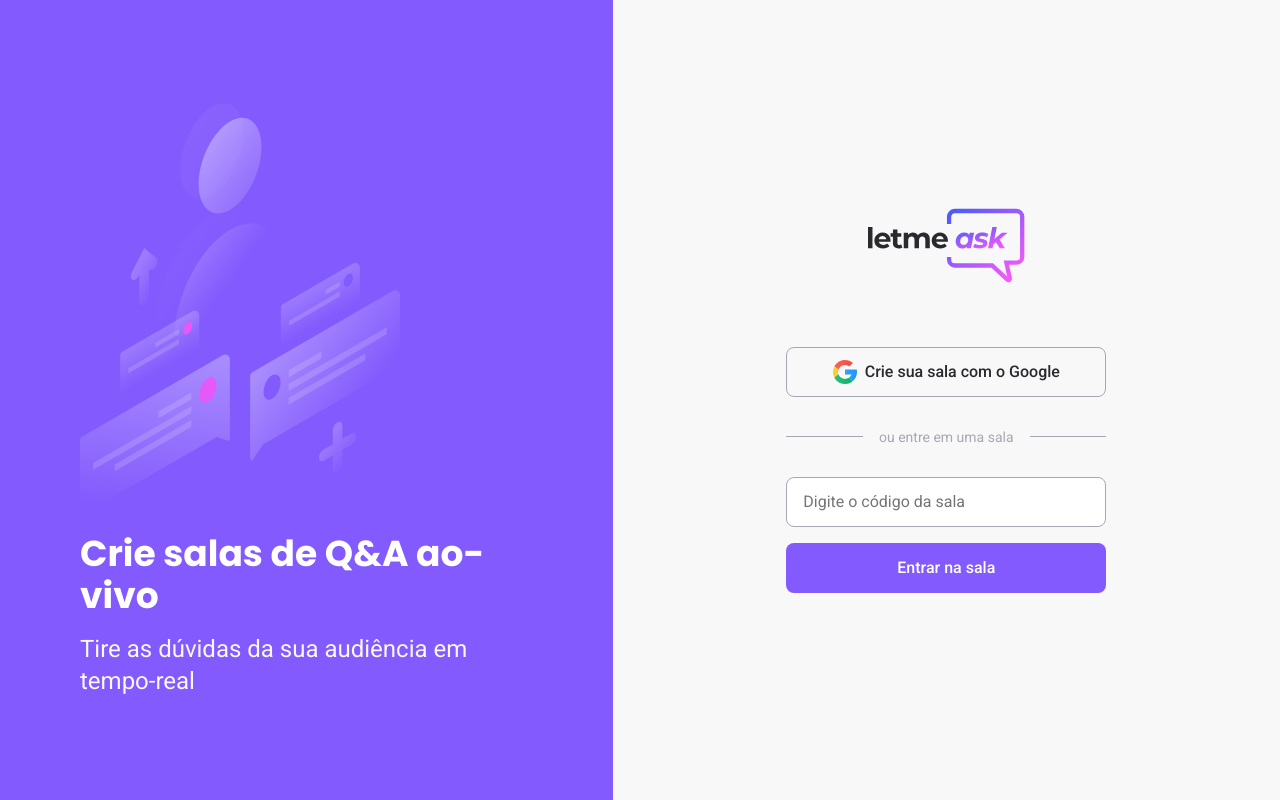
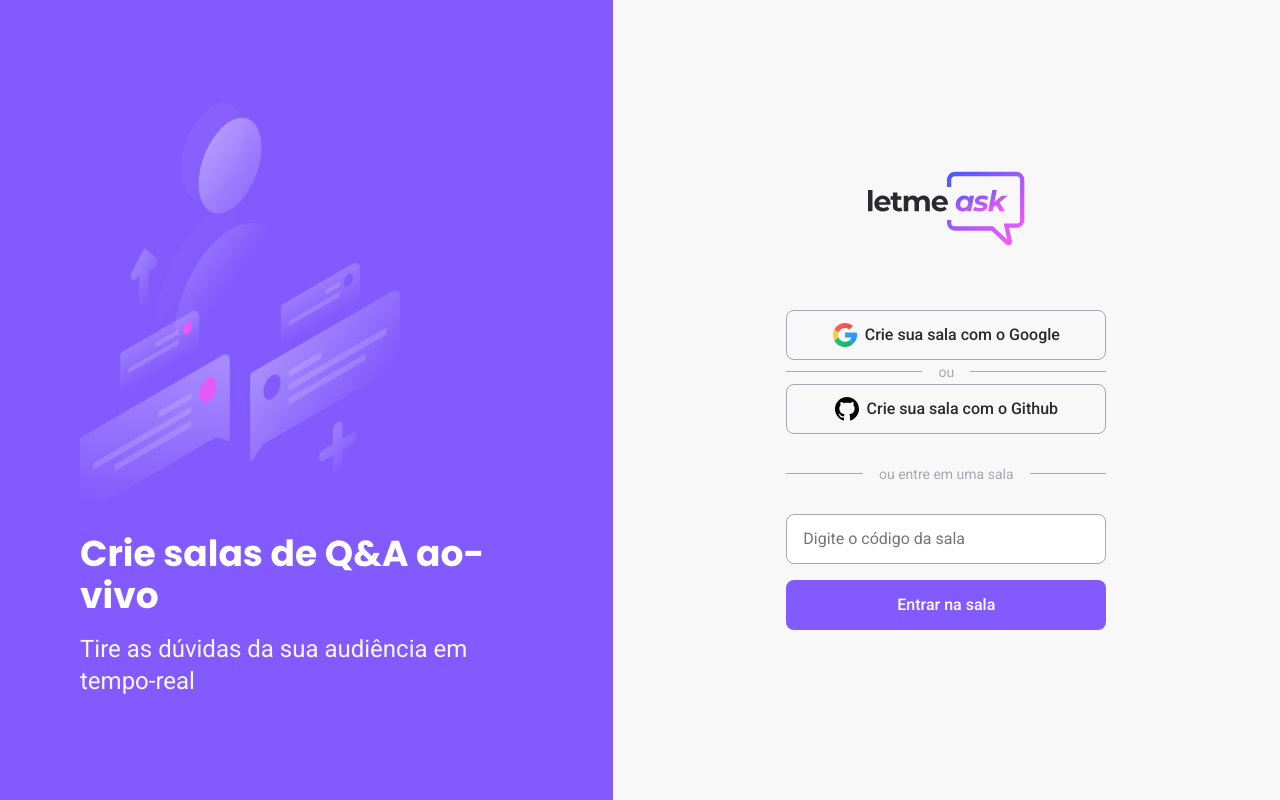
Before and after one commit to ianlibanio/Letmeask, a React (Create React App) app: page / in a window 1280 px wide. Built offline with nearby package versions, Linux system fonts and the light colour scheme; no server answers.

Commit message:
github login

```diff
--- a/src/contexts/AuthContext.tsx
+++ b/src/contexts/AuthContext.tsx
@@ -11,7 +11,7 @@
 
 type AuthContextType = {
   user: User | undefined;
-  signInWithGoogle: () => Promise<void>;
+  signIn: (provider: firebase.auth.AuthProvider) => Promise<void>;
 };
 
 type AuthContextProviderProps = {
@@ -29,7 +29,9 @@
         const { displayName, photoURL, uid } = user;
 
         if (!displayName || !photoURL) {
-          toast.error("Sua conta não possui todos os dados necessários para fazer login.");
+          toast.error(
+            "Sua conta não possui todos os dados necessários para fazer login."
+          );
           return;
         }
 
@@ -46,16 +48,27 @@
     };
   }, []);
 
-  async function signInWithGoogle() {
-    const provider = new firebase.auth.GoogleAuthProvider();
+  function throwError(error: string) {
+    toast.error(error);
+    throw Error(error);
+  }
 
-    const result = await auth.signInWithPopup(provider);
+  async function signIn(provider: firebase.auth.AuthProvider) {
+    if (user) {
+      await auth.signOut();
+      toast.success("Você foi desconectado de sua conta.");
+    }
 
+    await auth
+      .signInWithPopup(provider)
+      .then((result) => {
         if (result.user) {
           const { displayName, photoURL, uid } = result.user;
 
           if (!displayName || !photoURL) {
-        toast.error("Sua conta não possui todos os dados necessários para fazer login.");
+            toast.error(
+              "Sua conta não possui todos os dados necessários para fazer login."
+            );
             return;
           }
 
@@ -65,10 +78,20 @@
             avatar: photoURL,
           });
         }
+      })
+      .catch((err) => {
+        if (err.code === "auth/account-exists-with-different-credential") {
+          throwError(
+            "Você já possui uma conta com este e-mail atrelado a outro provedor."
+          );
+        } else {
+          throwError("Ocorreu um erro ao criar sua conta.");
+        }
+      });
   }
 
   return (
-    <AuthContext.Provider value={{ user, signInWithGoogle }}>
+    <AuthContext.Provider value={{ user, signIn }}>
       {props.children}
     </AuthContext.Provider>
   );
--- a/src/pages/Home/index.scss
+++ b/src/pages/Home/index.scss
@@ -94,7 +94,6 @@
   }
 
   .create-room {
-    margin-top: 64px;
     height: 50px;
     font-weight: 500;
     background: transparent;
@@ -111,6 +110,10 @@
 
     transition: filter 0.2s;
 
+    &.top {
+      margin-top: 64px;
+    }
+
     img {
       margin-right: 8px;
     }
@@ -124,9 +127,16 @@
     font-size: 14px;
     color: #a8a8b3;
 
-    margin: 32px 0;
     display: flex;
     align-items: center;
+
+    &.auth {
+      margin: 4px 0;
+    }
+
+    &.join {
+      margin: 32px 0;
+    }
 
     &::before {
       content: "";
--- a/src/pages/Home/index.tsx
+++ b/src/pages/Home/index.tsx
@@ -2,10 +2,12 @@
 import { FormEvent, useState } from "react";
 
 import logoImg from "../../assets/images/logo.svg";
-import googleIconImg from "../../assets/images/google-icon.svg";
 import illustrationImg from "../../assets/images/illustration.svg";
 
-import { database } from "../../services/firebase";
+import googleIconImg from "../../assets/images/google-icon.svg";
+import githubIconImg from "../../assets/images/github-icon.svg";
+
+import { firebase, database } from "../../services/firebase";
 
 import { Button } from "../../components/Button";
 import { useAuth } from "../../hooks/useAuth";
@@ -17,15 +19,19 @@
 
 export function Home() {
   const history = useHistory();
-  const { user, signInWithGoogle } = useAuth();
+  const { user, signIn } = useAuth();
   const [roomCode, setRoomCode] = useState("");
 
-  async function handleCreateRoom() {
+  async function handleCreateRoom(signInFunction: Promise<void>) {
     if (!user) {
-      await signInWithGoogle();
+      await signInFunction
+        .then(() => {
+          history.push("/rooms/new");
+        })
+        .catch(() => {});
+    } else {
+      history.push("/rooms/new");
     }
-
-    history.push("/rooms/new");
   }
 
   async function handleJoinRoom(event: FormEvent) {
@@ -70,20 +76,29 @@
             <img src={logoImg} alt="Letmeask" />
 
             <button
-              onClick={() => {
-                toast.promise(handleCreateRoom(), {
-                  loading: "Efetuando login...",
-                  success: <b>Login efetuado com sucesso!</b>,
-                  error: <b>Erro ao efetuar o login.</b>,
-                });
-              }}
-              className="create-room"
+              onClick={() =>
+                handleCreateRoom(signIn(new firebase.auth.GoogleAuthProvider()))
+              }
+              className="create-room top"
             >
               <img src={googleIconImg} alt="Logo do Google" />
               Crie sua sala com o Google
             </button>
 
-            <div className="separator">ou entre em uma sala</div>
+            <div className="separator auth">ou</div>
+
+            <button
+              onClick={() =>
+                handleCreateRoom(signIn(new firebase.auth.GithubAuthProvider()))
+              }
+              className="create-room"
+            >
+              <img src={githubIconImg} alt="Logo do GitHub" />
+              Crie sua sala com o Github
+            </button>
+
+            <div className="separator join">ou entre em uma sala</div>
+
             <form onSubmit={handleJoinRoom}>
               <input
                 type="text"
```
Also changed, not shown: src/assets/images/github-icon.svg (added). Lines whose indentation alone changed are shown as unchanged.
